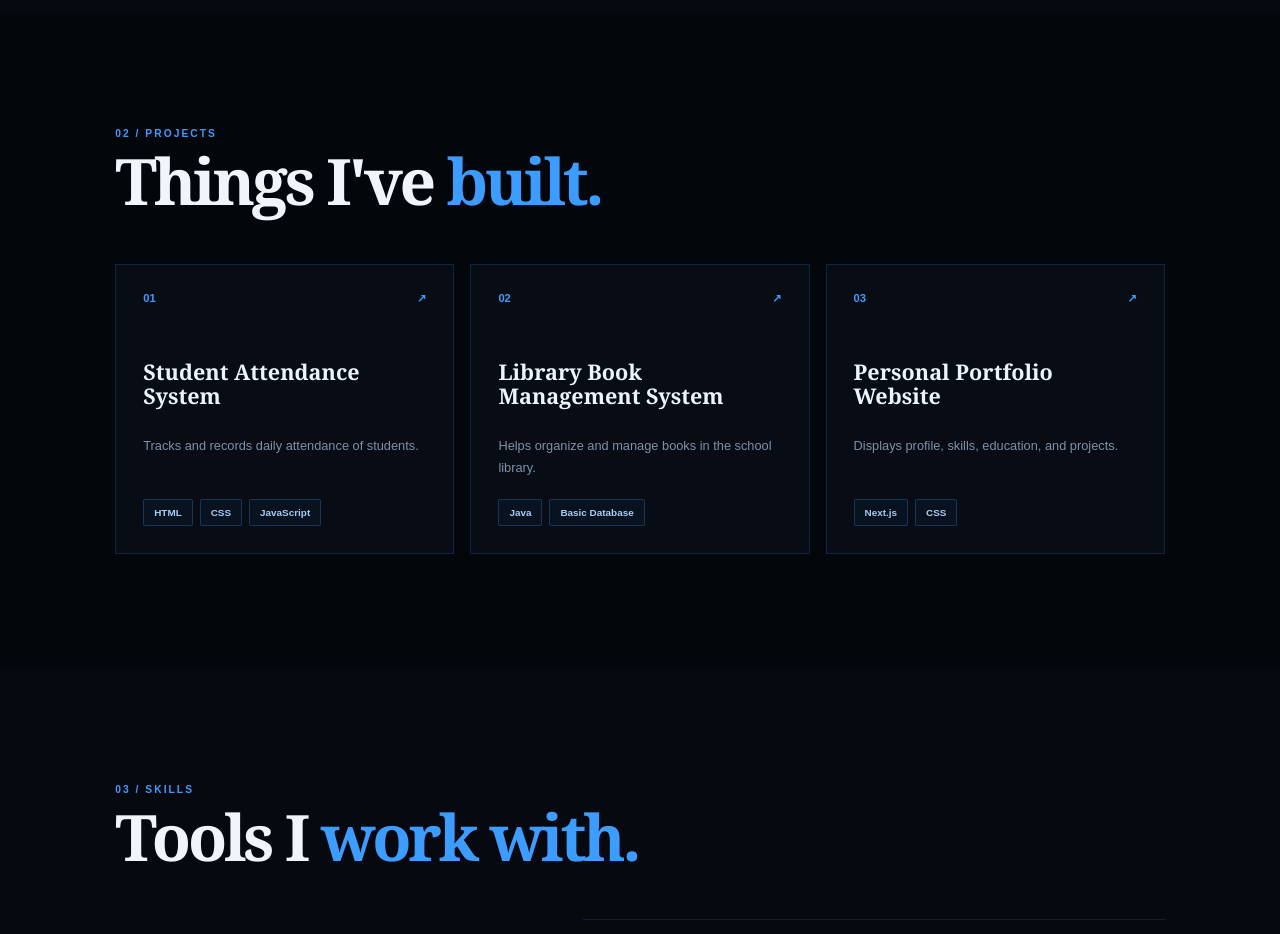
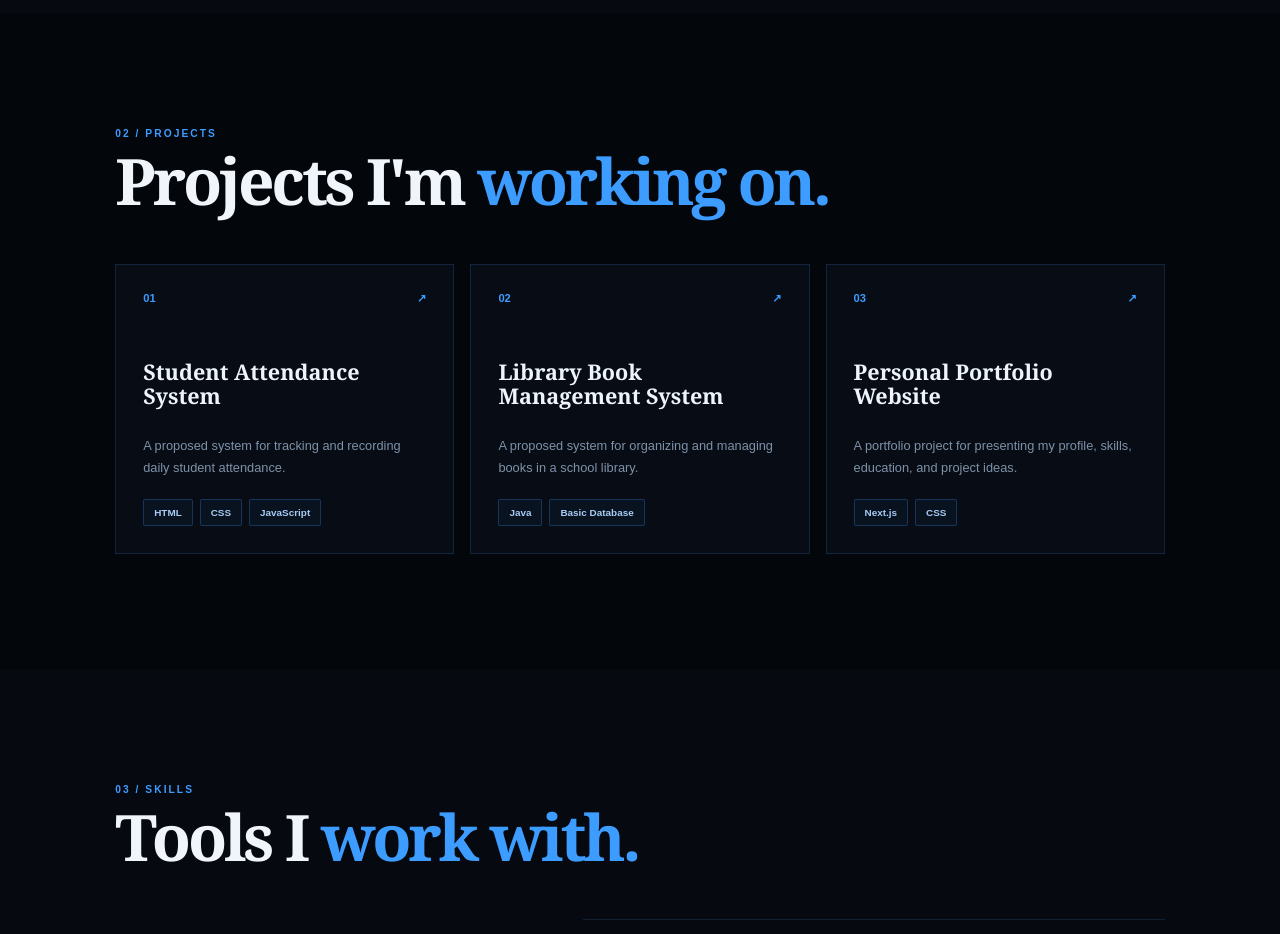
Before and after one commit to angelodalaza87-sketch/KYLE-ANGELO-DALAZA-PORTFOLIO, a Next.js app: page / in a window 1280 px wide. Shown: the part 1380-2314 px from the top of the page. Built offline with nearby package versions, Linux system fonts and the light colour scheme.

Commit message:
Clarify projects are works in progress

```diff
--- a/app/page.js
+++ b/app/page.js
@@ -1,9 +1,9 @@
 import styles from "./page.module.css";
 
 const projects=[
-{n:"01",t:"Student Attendance System",d:"Tracks and records daily attendance of students.",tools:["HTML","CSS","JavaScript"]},
-{n:"02",t:"Library Book Management System",d:"Helps organize and manage books in the school library.",tools:["Java","Basic Database"]},
-{n:"03",t:"Personal Portfolio Website",d:"Displays profile, skills, education, and projects.",tools:["Next.js","CSS"]}
+{n:"01",t:"Student Attendance System",d:"A proposed system for tracking and recording daily student attendance.",tools:["HTML","CSS","JavaScript"]},
+{n:"02",t:"Library Book Management System",d:"A proposed system for organizing and managing books in a school library.",tools:["Java","Basic Database"]},
+{n:"03",t:"Personal Portfolio Website",d:"A portfolio project for presenting my profile, skills, education, and project ideas.",tools:["Next.js","CSS"]}
 ];
 const skills=["HTML","CSS","JavaScript","Java","Basic Python","Next.js"];
 const hobbies=["Coding","Exploring new technologies","Building small projects","Solving problems"];
@@ -38,7 +38,7 @@ export default function Home(){return <main>
 </section>
 
 <section id="projects" className={styles.section+" "+styles.darkSection}>
-<div className={styles.sectionTitle}><p>02 / PROJECTS</p><h2>Things I&apos;ve <span>built.</span></h2></div>
+<div className={styles.sectionTitle}><p>02 / PROJECTS</p><h2>Projects I&apos;m <span>working on.</span></h2></div>
 <div className={styles.projects}>{projects.map(p=><article className={styles.project} key={p.n}><div className={styles.projectTop}><span>{p.n}</span><b>↗</b></div><h3>{p.t}</h3><p>{p.d}</p><div className={styles.tags}>{p.tools.map(x=><span key={x}>{x}</span>)}</div></article>)}</div>
 </section>
 
```
